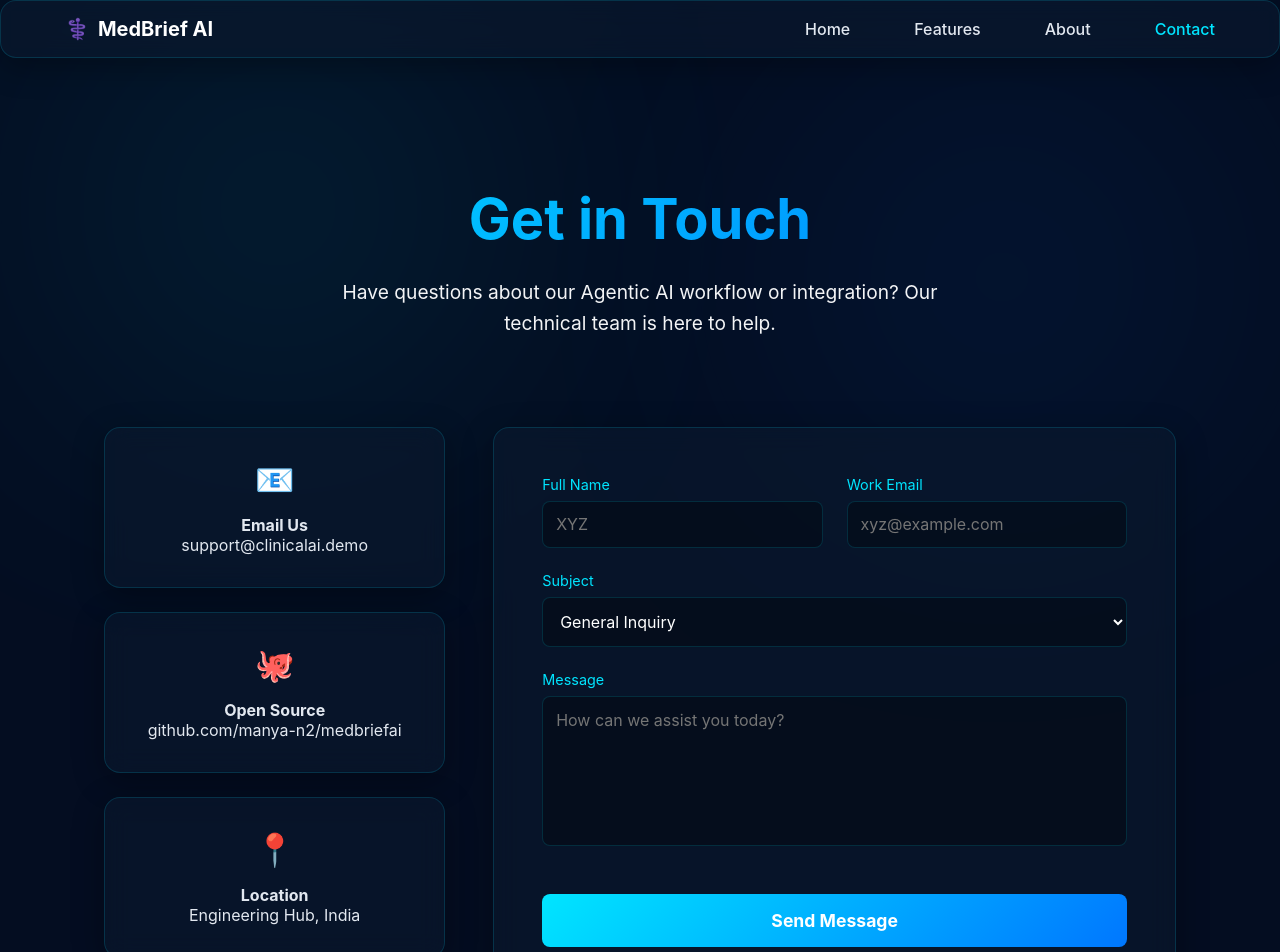
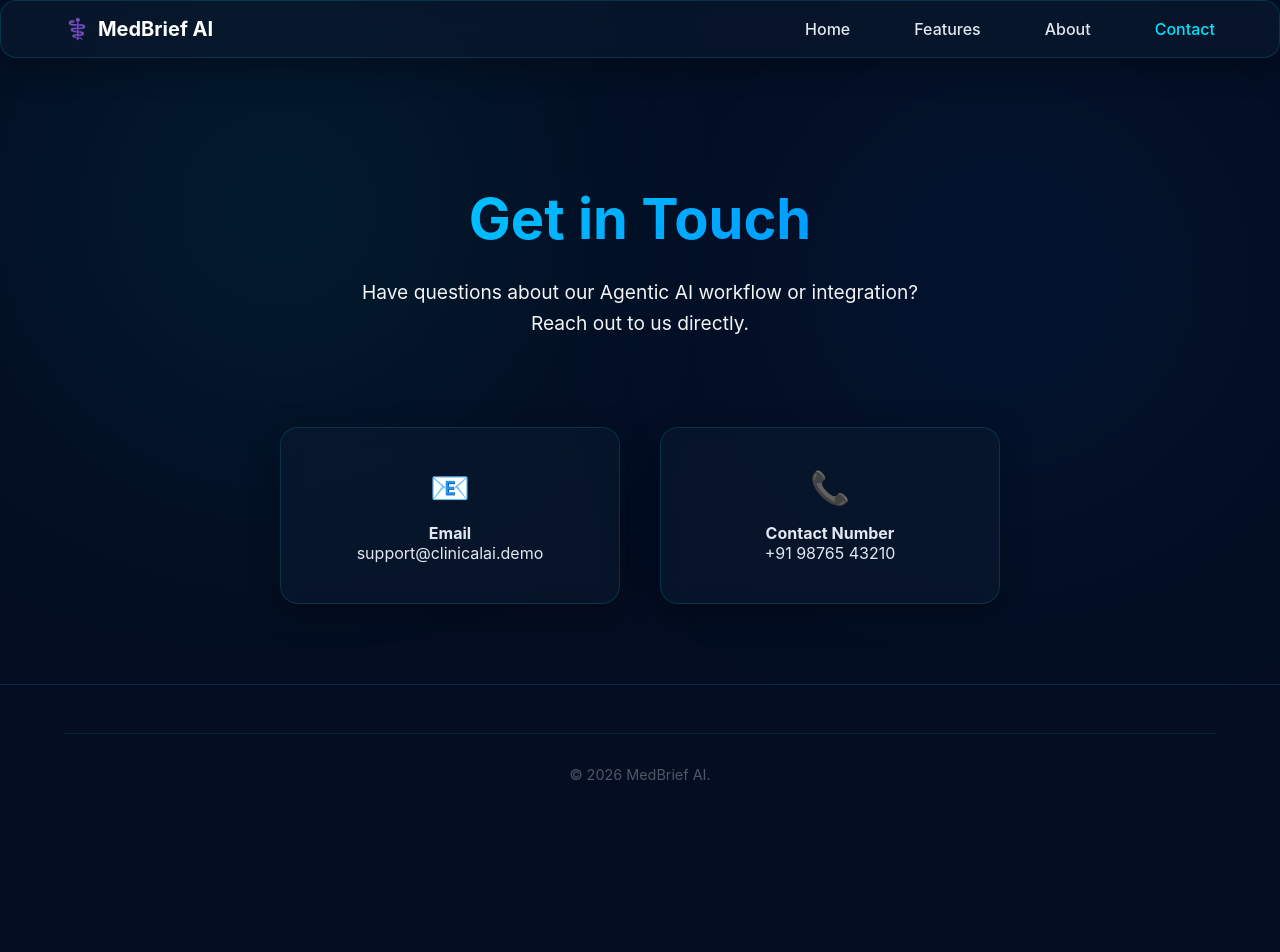
Before and after one commit to manya-n2/medbriefai, a React app in the folder frontend/: page /contact in a window 1280 px wide. Shown: the top 952 px of the page. After the commit the page ends 831 px from the top, so only its background shows below. Built offline with nearby package versions, Linux system fonts and the light colour scheme; the HTML template or start-up script is replaced by a standard one.

Commit message:
contact updated

```diff
--- a/frontend/src/Contact.css
+++ b/frontend/src/Contact.css
@@ -201,3 +201,20 @@ body {
     font-size: 0.9rem;
     opacity: 0.6;
 }
+.contact-grid {
+  display: flex;
+  justify-content: center;   /* center horizontally */
+}
+
+.contact-info {
+  display: flex;
+  flex-direction: row;       /* force side-by-side */
+  gap: 2.5rem;               /* spacing between boxes */
+}
+
+.info-card {
+  width: 340px;              /* bigger cards */
+  padding: 2.5rem;
+  text-align: center;
+  border-radius: 18px;
+}
--- a/frontend/src/Contact.jsx
+++ b/frontend/src/Contact.jsx
@@ -3,12 +3,6 @@ import { Link } from 'react-router-dom';
 import './Contact.css';
 
 const Contact = () => {
-  // Handler for form submission (optional logic)
-  const handleSubmit = (e) => {
-    e.preventDefault();
-    alert("Message sent! (This is a demo)");
-  };
-
   return (
     <div className="clinical-app">
       {/* 1. NAVBAR */}
@@ -18,7 +12,6 @@ const Contact = () => {
           <span className="app-name">MedBrief AI</span>
         </div>
         <div className="nav-links">
-          {/* Use Link to navigate back to Home without refreshing */}
           <Link to="/">Home</Link>
           <a href="/#features">Features</a>
           <a href="/#about">About</a>
@@ -34,7 +27,7 @@ const Contact = () => {
           <h1 className="gradient-text">Get in Touch</h1>
           <p className="subheading">
             Have questions about our Agentic AI workflow or integration?
-            Our technical team is here to help.
+            Reach out to us directly.
           </p>
         </div>
       </section>
@@ -43,66 +36,28 @@ const Contact = () => {
       <section className="contact-container">
         <div className="contact-grid">
 
-          {/* Sidebar Info */}
-          <div className="contact-info">
+          {/* Contact Info Only */}
+          <div className="contact-info center-card">
             <div className="info-card glass hover-elevate">
               <div className="icon">📧</div>
-              <h4>Email Us</h4>
+              <h4>Email</h4>
               <p>support@clinicalai.demo</p>
             </div>
+
             <div className="info-card glass hover-elevate">
-              <div className="icon">🐙</div>
-              <h4>Open Source</h4>
-              <p>github.com/manya-n2/medbriefai</p>
-            </div>
-            <div className="info-card glass hover-elevate">
-              <div className="icon">📍</div>
-              <h4>Location</h4>
-              <p>Engineering Hub, India</p>
+              <div className="icon">📞</div>
+              <h4>Contact Number</h4>
+              <p>+91 98765 43210</p>
             </div>
           </div>
 
-          {/* Contact Form */}
-          <div className="contact-form-wrapper glass fade-in">
-            <form id="contactForm" onSubmit={handleSubmit}>
-              <div className="input-row">
-                <div className="input-group">
-                  <label>Full Name</label>
-                  <input type="text" placeholder="XYZ" required />
-                </div>
-                <div className="input-group">
-                  <label>Work Email</label>
-                  <input type="email" placeholder="xyz@example.com" required />
-                </div>
-              </div>
-
-              <div className="input-group">
-                <label>Subject</label>
-                <select className="goal-select">
-                  <option>General Inquiry</option>
-                  <option>Technical Support</option>
-                  <option>Partnership/API Access</option>
-                  <option>Feedback</option>
-                </select>
-              </div>
-
-              <div className="input-group">
-                <label>Message</label>
-                <textarea placeholder="How can we assist you today?"></textarea>
-              </div>
-
-              <button type="submit" className="btn-primary glow-hover">
-                Send Message
-              </button>
-            </form>
-          </div>
         </div>
       </section>
 
       {/* 4. FOOTER */}
       <footer className="footer">
         <div className="footer-bottom">
-          <p>&copy; 2026 MedBrief AI .</p>
+          <p>&copy; 2026 MedBrief AI.</p>
         </div>
       </footer>
     </div>
```
Also changed, not shown: frontend/src/Home.css (line endings or trailing spaces).
